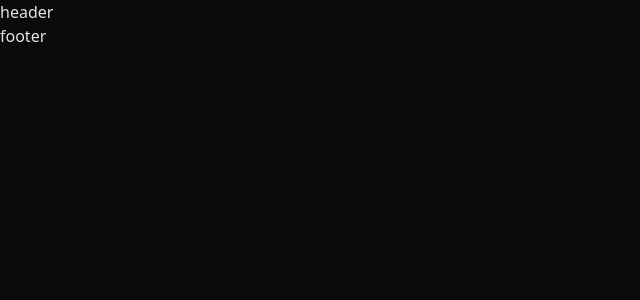
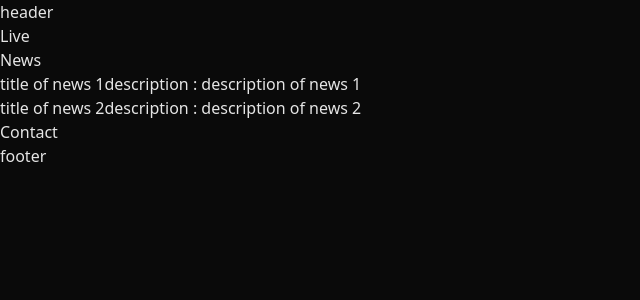
Before and after one commit to killerbeachtheband/killerbeach-theband.com, a Next.js app: page / in a window 1280 px wide. Shown: the top 300 px of the page, without its empty margins (0-640 px from the left). Built offline with nearby package versions, Linux system fonts and the light colour scheme.

Commit message:
add markdown convert func

```diff
--- a/package.json
+++ b/package.json
@@ -19,11 +19,14 @@
     "serve": "^14.2.3"
   },
   "devDependencies": {
+    "@tailwindcss/typography": "^0.5.13",
     "@types/node": "^20",
     "@types/react": "^18",
     "@types/react-dom": "^18",
     "eslint": "^8.57.0",
     "eslint-config-next": "14.2.3",
+    "gray-matter": "^4.0.3",
+    "marked": "^12.0.2",
     "postcss": "^8",
     "tailwindcss": "^3.4.1",
     "typescript": "^5.4.5"
--- /dev/null
+++ b/src/app/news/[slug]/page.tsx
@@ -0,0 +1,37 @@
+import { loadAllPosts } from "@/libs/loadAllPosts";
+import { loadPostBySlug } from "@/libs/loadPostBody";
+import { marked } from "marked";
+import { Metadata } from "next";
+import { notFound } from "next/navigation";
+type Props = {
+  params: { slug: string };
+};
+
+export default function News({ params }: Props) {
+  const post = loadPostBySlug(params.slug);
+  if (!post) return notFound();
+
+  const html = marked(post.content);
+
+  return (
+    <main
+      className="prose prose-neutral dark:prose-invert"
+      dangerouslySetInnerHTML={{ __html: html }}
+    />
+  );
+}
+
+export function generateMetadata({ params }: Props): Metadata {
+  const post = loadPostBySlug(params.slug);
+  if (!post) return notFound();
+
+  return {
+    title: post.metadata.title,
+    description: post.metadata.description,
+  };
+}
+
+export function generateStaticParams() {
+  const allMd = loadAllPosts();
+  return allMd.map(({ metadata }) => ({ slug: metadata.slug }));
+}
--- a/src/app/page.tsx
+++ b/src/app/page.tsx
@@ -1,3 +1,20 @@
+import { News } from "@/components/news";
+
 export default function Home() {
-  return <main></main>;
+  return (
+    <main>
+      <section>
+        <h2>Live</h2>
+      </section>
+
+      <section>
+        <h2>News</h2>
+        <News />
+      </section>
+
+      <section>
+        <h2>Contact</h2>
+      </section>
+    </main>
+  );
 }
--- /dev/null
+++ b/src/components/news.tsx
@@ -0,0 +1,19 @@
+import { loadAllPosts } from "@/libs/loadAllPosts";
+import Link from "next/link";
+
+export function News() {
+  const allPosts = loadAllPosts();
+
+  return (
+    <div>
+      <ul>
+        {allPosts.map(({ metadata }) => (
+          <li key={metadata.slug}>
+            <Link href={`news/${metadata.slug}`}>{metadata.title}</Link>
+            <span>description : {metadata.description}</span>
+          </li>
+        ))}
+      </ul>
+    </div>
+  );
+}
--- /dev/null
+++ b/src/libs/loadAllPosts.ts
@@ -0,0 +1,24 @@
+import fs from "fs";
+import path from "path";
+import matter from "gray-matter";
+
+export function loadAllPosts() {
+  const dirPath = path.join(process.cwd(), "src", "posts", "news");
+  const fileNames = fs.readdirSync(dirPath);
+
+  const mdData = fileNames.map((fileName) => {
+    const fileString = fs.readFileSync(path.join(dirPath, fileName), "utf-8");
+    const md = matter(fileString);
+
+    return {
+      metadata: {
+        title: md.data.title as string,
+        description: md.data.description as string,
+        slug: md.data.slug as string,
+      },
+      content: md.content,
+    };
+  });
+
+  return mdData;
+}
--- /dev/null
+++ b/src/libs/loadPostBody.ts
@@ -0,0 +1,8 @@
+import { loadAllPosts } from "@/libs/loadAllPosts";
+
+export function loadPostBySlug(slug: string) {
+  const allPosts = loadAllPosts();
+  const post = allPosts.find(({ metadata }) => metadata.slug === slug);
+
+  return post;
+}
--- /dev/null
+++ b/src/posts/news/2023-05-01.md
@@ -0,0 +1,9 @@
+---
+title: title of news 1
+description: description of news 1
+slug: news1
+---
+
+# title of news 1
+
+body of news 1
--- /dev/null
+++ b/src/posts/news/2023-06-10.md
@@ -0,0 +1,9 @@
+---
+title: title of news 2
+description: description of news 2
+slug: news2
+---
+
+# title of news 2
+
+body of news 2
--- a/tailwind.config.ts
+++ b/tailwind.config.ts
@@ -1,3 +1,4 @@
+import typography from "@tailwindcss/typography";
 import type { Config } from "tailwindcss";
 
 const config: Config = {
@@ -5,6 +6,6 @@ const config: Config = {
   theme: {
     extend: {},
   },
-  plugins: [],
+  plugins: [typography],
 };
 export default config;
```
Also changed, not shown: 1 other file (tests, documents, lock files or other folders).
